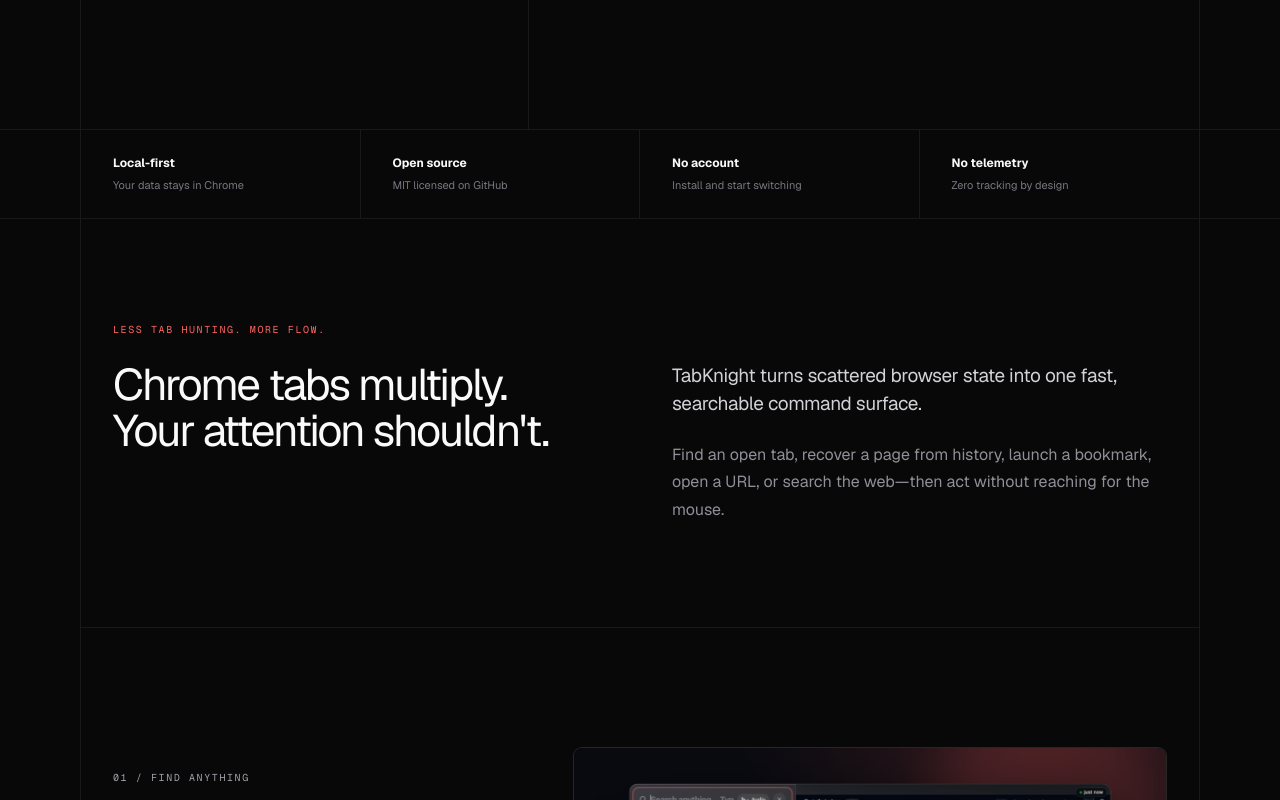
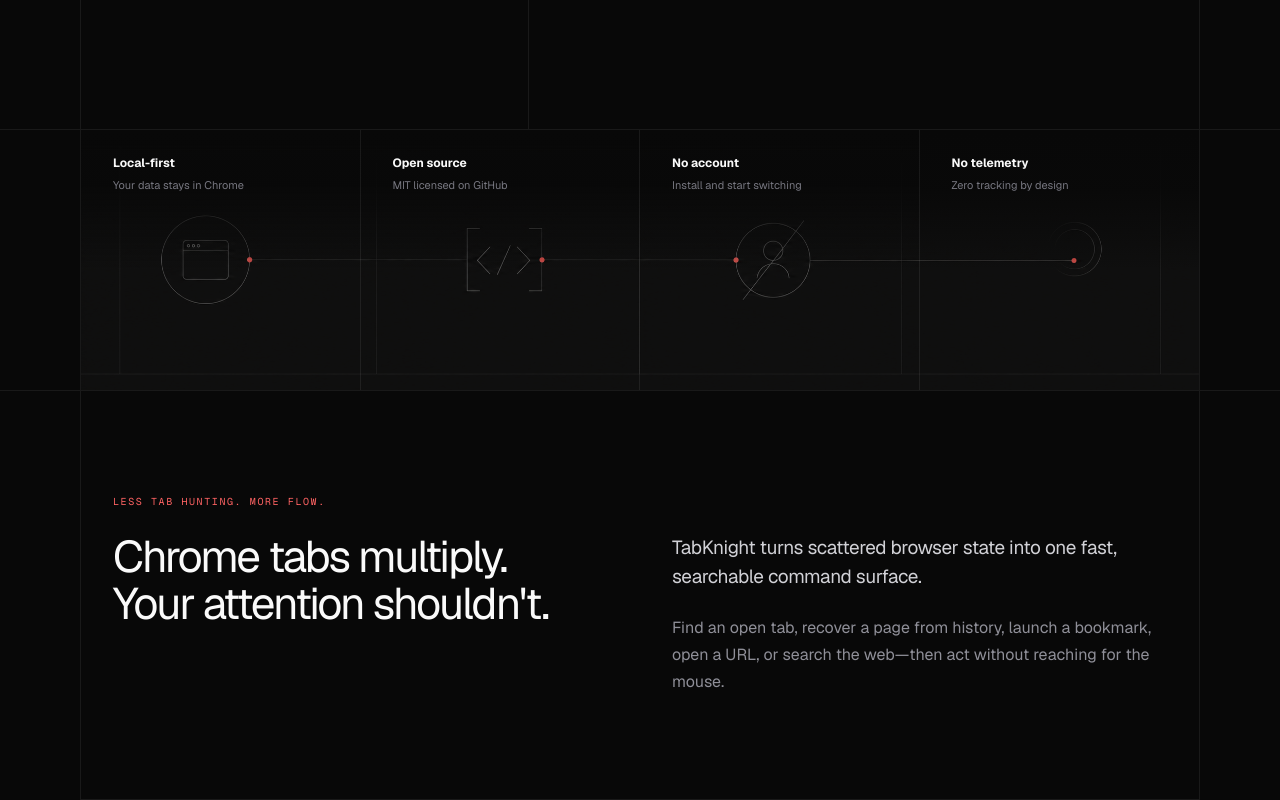
Before and after one commit to AitorGallardo/tabknight-landingpage, a Next.js app: page / in a window 1280 px wide. Shown: the part 660-1460 px from the top of the page. Built offline with nearby package versions, Linux system fonts and the light colour scheme; grey boxes are pictures that could not be loaded.

Commit message:
Add restrained product principle illustrations

```diff
--- a/app/globals.css
+++ b/app/globals.css
@@ -496,8 +496,37 @@
   background: transparent;
 }
 
-.current-v3 .trust-grid { padding-inline: 0; }
-.current-v3 .trust-grid > div { padding: 24px 32px; border-left: 0; border-right: 1px solid var(--architectural-line); }
+.current-v3 .trust-composition {
+  min-height: 260px;
+  padding-inline: 0;
+  overflow: hidden;
+}
+
+.current-v3 .principles-illustration {
+  position: absolute;
+  inset: 0;
+  width: 100%;
+  height: 100%;
+  object-fit: cover;
+  object-position: center;
+  opacity: .88;
+  mix-blend-mode: screen;
+  pointer-events: none;
+}
+
+.current-v3 .trust-grid {
+  position: relative;
+  z-index: 1;
+  min-height: 260px;
+  padding-inline: 0;
+}
+
+.current-v3 .trust-grid > div {
+  padding: 24px 32px;
+  border-left: 0;
+  border-right: 1px solid var(--architectural-line);
+  background: linear-gradient(180deg, #080808 0, rgba(8, 8, 8, .9) 22%, rgba(8, 8, 8, 0) 54%);
+}
 .current-v3 .trust-grid > div:last-child { border-right: 0; }
 .current-v3 .trust-grid strong { font-size: 12px; }
 .current-v3 .trust-grid span { font-size: 11px; }
@@ -582,8 +611,18 @@
 
 .current-v3 .privacy-section::before { display: none; }
 .current-v3 .privacy-grid { grid-template-columns: 40fr 60fr; gap: 64px; }
-.current-v3 .privacy-mark { width: 210px; height: 210px; border-color: rgba(255, 99, 99, .18); border-radius: 18px; }
-.current-v3 .privacy-ring { inset: 28px; border-style: solid; border-color: var(--architectural-line); border-radius: 14px; }
+.current-v3 .privacy-visual {
+  width: min(100%, 390px);
+  justify-self: center;
+}
+
+.current-v3 .privacy-visual img {
+  width: 100%;
+  aspect-ratio: 1;
+  object-fit: contain;
+  opacity: .92;
+  mix-blend-mode: screen;
+}
 .current-v3 .privacy-copy .lead { margin-top: 23px; font-size: 18px; }
 
 .current-v3 .open-source { border-bottom: 1px solid var(--architectural-line); }
@@ -629,6 +668,11 @@
   .current-v3 .feature { padding: 62px 20px; }
   .current-v3 .capability-grid, .current-v3 .source-grid { grid-template-columns: 1fr; }
   .current-v3 .capability-card, .current-v3 .source-card { border-right: 0; border-bottom: 1px solid var(--architectural-line); }
+  .current-v3 .trust-composition { min-height: 0; }
+  .current-v3 .principles-illustration { display: none; }
+  .current-v3 .trust-grid { min-height: 0; }
+  .current-v3 .trust-grid > div { background: transparent; }
+  .current-v3 .privacy-visual { width: min(100%, 320px); }
   .current-v3 .problem h2,
   .current-v3 .open-source h2,
   .current-v3 .privacy-copy h2,
--- a/app/page.tsx
+++ b/app/page.tsx
@@ -4,7 +4,6 @@
   Code2,
   PanelRightOpen,
   Search,
-  ShieldCheck,
   Sparkles,
 } from "lucide-react";
 import { FaGithub } from "react-icons/fa";
@@ -89,11 +88,20 @@
       </section>
 
       <section className="trust-bar" aria-label="Product principles">
-        <div className="shell trust-grid">
-          <div><strong>Local-first</strong><span>Your data stays in Chrome</span></div>
-          <div><strong>Open source</strong><span>MIT licensed on GitHub</span></div>
-          <div><strong>No account</strong><span>Install and start switching</span></div>
-          <div><strong>No telemetry</strong><span>Zero tracking by design</span></div>
+        <div className="shell trust-composition">
+          <img
+            className="principles-illustration"
+            src="/illustrations/principles-signal.png"
+            alt="A quiet signal path connecting local browsing, open code, account-free access, and zero telemetry"
+            width="2172"
+            height="724"
+          />
+          <div className="trust-grid">
+            <div><strong>Local-first</strong><span>Your data stays in Chrome</span></div>
+            <div><strong>Open source</strong><span>MIT licensed on GitHub</span></div>
+            <div><strong>No account</strong><span>Install and start switching</span></div>
+            <div><strong>No telemetry</strong><span>Zero tracking by design</span></div>
+          </div>
         </div>
       </section>
 
@@ -184,9 +192,13 @@
 
       <section id="privacy" className="privacy-section section-pad">
         <div className="shell privacy-grid">
-          <div className="privacy-mark" aria-hidden="true">
-            <ShieldCheck size={84} strokeWidth={1.2} />
-            <div className="privacy-ring" />
+          <div className="privacy-visual">
+            <img
+              src="/illustrations/privacy-local.png"
+              alt="Browser tabs and previews flowing into device-local storage without leaving the browser"
+              width="1254"
+              height="1254"
+            />
           </div>
           <div className="privacy-copy">
             <div className="section-kicker">Private by architecture</div>
```
Also changed, not shown: public/illustrations/principles-signal.png (added), public/illustrations/privacy-local.png (added).
